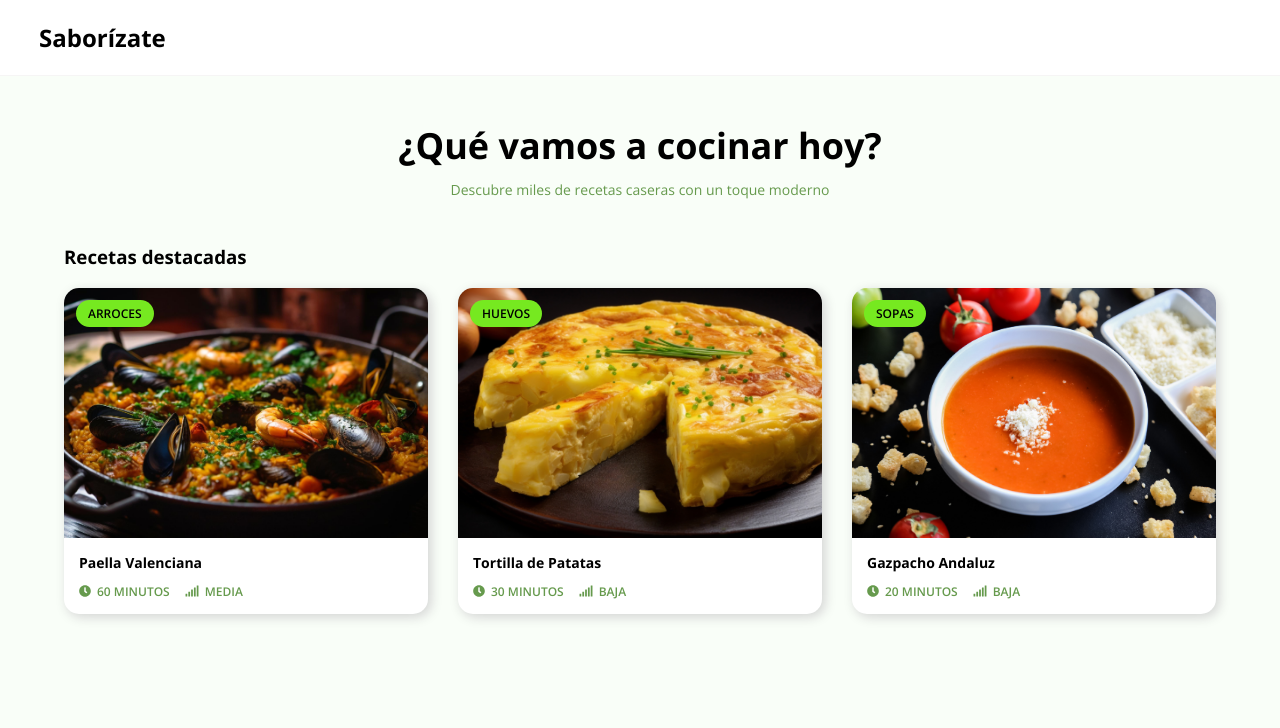
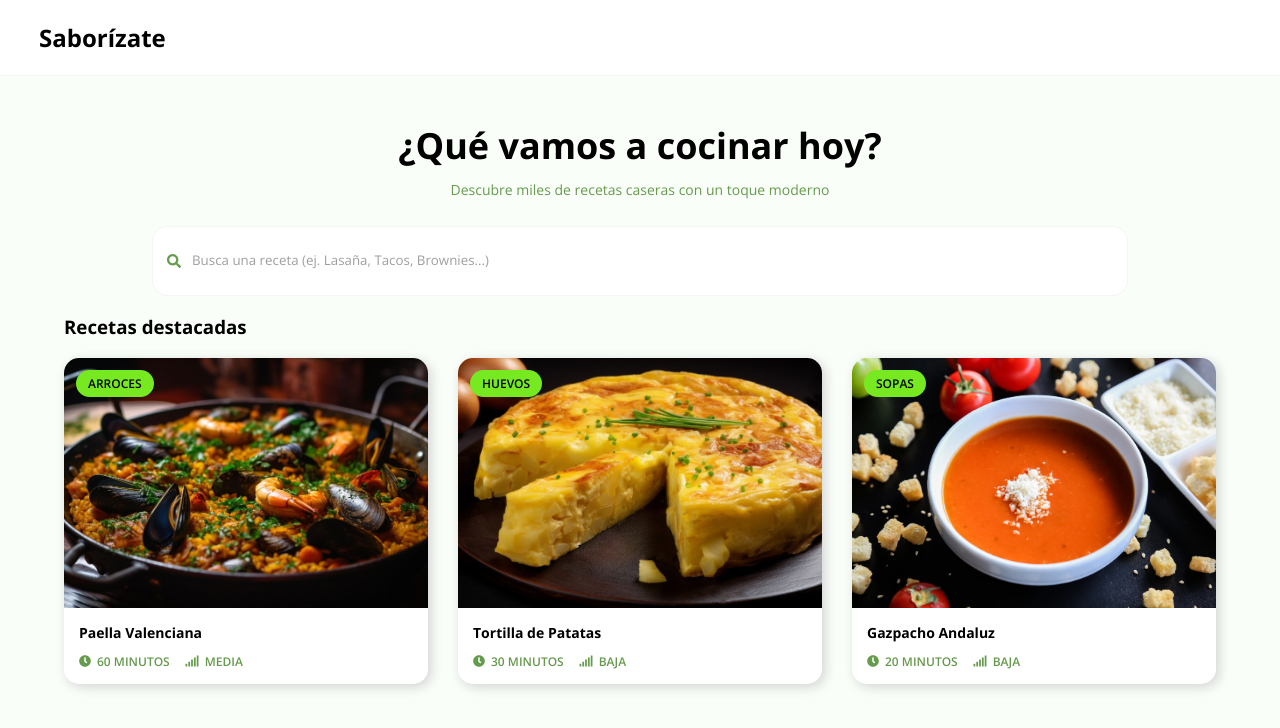
Before and after one commit to DanielAbadNoriega/app-saborizate, a React (Vite) app: page / in a window 1280 px wide. Shown: the top 728 px of the page. Built offline with nearby package versions, Linux system fonts and the light colour scheme; a web font is replaced by a local one.

Commit message:
añadimos filtro sencillo

```diff
--- a/src/stylesheets/_variables.scss
+++ b/src/stylesheets/_variables.scss
@@ -28,6 +28,12 @@ $brand-terciary: #76E920;
 
 $color-black: #000;
 $color-white: #FFF;
+
+$gray-darker: #6f6f6f;
+$gray-dark: #7d7d7d;
+$gray: #9f9f9f;
+$gray-light: #d4d4d4;
+$gray-lighter: #f6f5f5;
 
 // -------
 // Font Weight
--- a/src/stylesheets/components/header.scss
+++ b/src/stylesheets/components/header.scss
@@ -1,6 +1,6 @@
 header {
     min-height: $grid-gutter * 2.5;
-    border-bottom: 1px solid rgb(246, 245, 245);
+    border-bottom: 1px solid #f6f5f5;
     background-color: $color-white;
     @include flexbox(center, initial);
 
--- a/src/stylesheets/components/index.scss
+++ b/src/stylesheets/components/index.scss
@@ -1,2 +1,3 @@
 @import './home.scss';
 @import './header.scss';
+@import './search.scss';
--- /dev/null
+++ b/src/stylesheets/components/search.scss
@@ -0,0 +1,42 @@
+.search-container {
+    width: fit-content;
+    position: relative;
+    margin: 0 auto;
+}
+
+.search-icon {
+    position: absolute;
+    top: 50%;
+    left: 15px;
+    transform: translate(0, -50%);
+}
+
+.search-icon {
+    font-weight: $weight-regular;
+    font-size: $font-size-small;
+    color: $brand-primary;
+}
+
+.default-search {
+    min-height: $grid-gutter * 2 + $min-inline-space-gutter;
+    min-width: 70dvw;
+    padding-left: $grid-gutter + $min-inline-space-gutter * 1.5;
+    padding-right: $grid-gutter + $min-inline-space-gutter * 1.5;
+    display: block;
+    border: 1px solid $gray-lighter;
+    border-radius: $halfGutter;
+
+    &::placeholder {
+        color: $gray;
+        font-weight: $weight-regular;
+        font-family: $font-family-base;
+    }
+
+    &:hover,
+    &:focus,
+    &:focus-within,
+    &:focus-visible {
+        border-color: $brand-terciary;
+        outline-color: $brand-terciary;
+    }
+}
--- a/src/views/Home.tsx
+++ b/src/views/Home.tsx
@@ -1,9 +1,10 @@
-import React from 'react';
+import React, { useState } from 'react';
 import paella from "../assets/images/paella-valenciana.jpg";
 import tortilla from "../assets/images/tortilla-patata.jpg";
 import gazpacho from "../assets/images/gazpacho-andaluz.jpg";
 import { FaClock } from "react-icons/fa";
 import { FaSignal } from "react-icons/fa";
+import { FaSearch } from "react-icons/fa";
 import Header from './Header';
 // Define a TypeScript interface for a recipe. This will help us later when
 // fetching or manipulating recipe data because it enforces the structure
@@ -35,6 +36,17 @@ const initialRecipes: Recipe[] = [
  * introduce state, search inputs and filters.
  */
 const Home: React.FC = () => {
+
+	const [searchItem, setSearchItem] = useState<string>("");
+
+	const filteredRecipes = initialRecipes.filter((recipe) => {
+		return recipe.name.toLowerCase().includes(searchItem.toLowerCase());
+	});
+
+	const handleChange = (e: React.ChangeEvent<HTMLInputElement>) => {
+		setSearchItem(e.target.value);
+	}
+
 	return (
 		<>
 			<Header />
@@ -43,9 +55,13 @@ const Home: React.FC = () => {
 				<h2>Descubre miles de recetas caseras con un toque moderno</h2>
 			</section>
 			<div className='container'>
+				<div className='search-container'>
+					<FaSearch className='search-icon' />
+					<input id='main-searcher' name='filter' className='recipe-search default-search' type='text' value={searchItem} onChange={(e) => handleChange(e)} placeholder='Busca una receta (ej. Lasaña, Tacos, Brownies...)'></input>
+				</div>
 				<h3>Recetas destacadas</h3>
 				<ul className='list card-list'>
-          {initialRecipes.map((recipe) => (
+					{filteredRecipes.map((recipe) => (
 						<li className="list-item" key={recipe.id}>
 							<div className='card card-img'>
 								<div className='img-container'>
```
Lines whose indentation alone changed are shown as unchanged.
